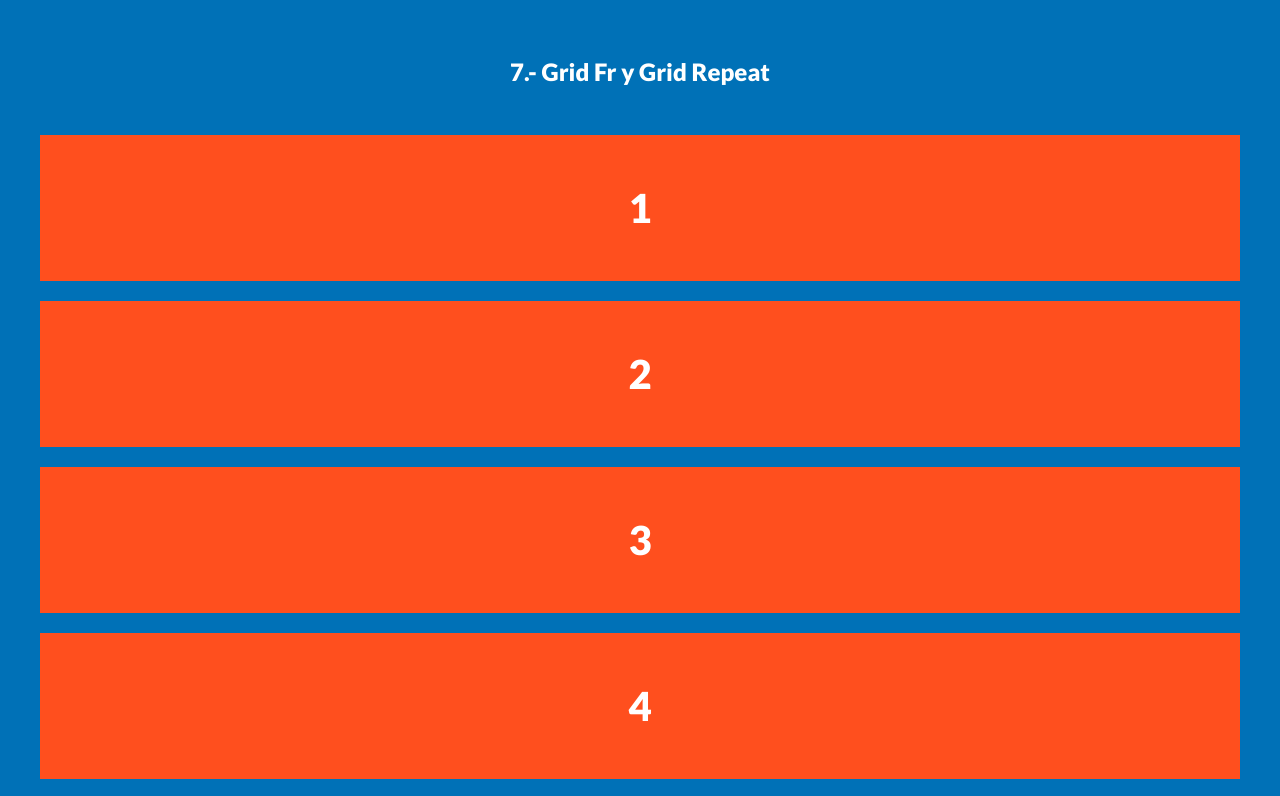
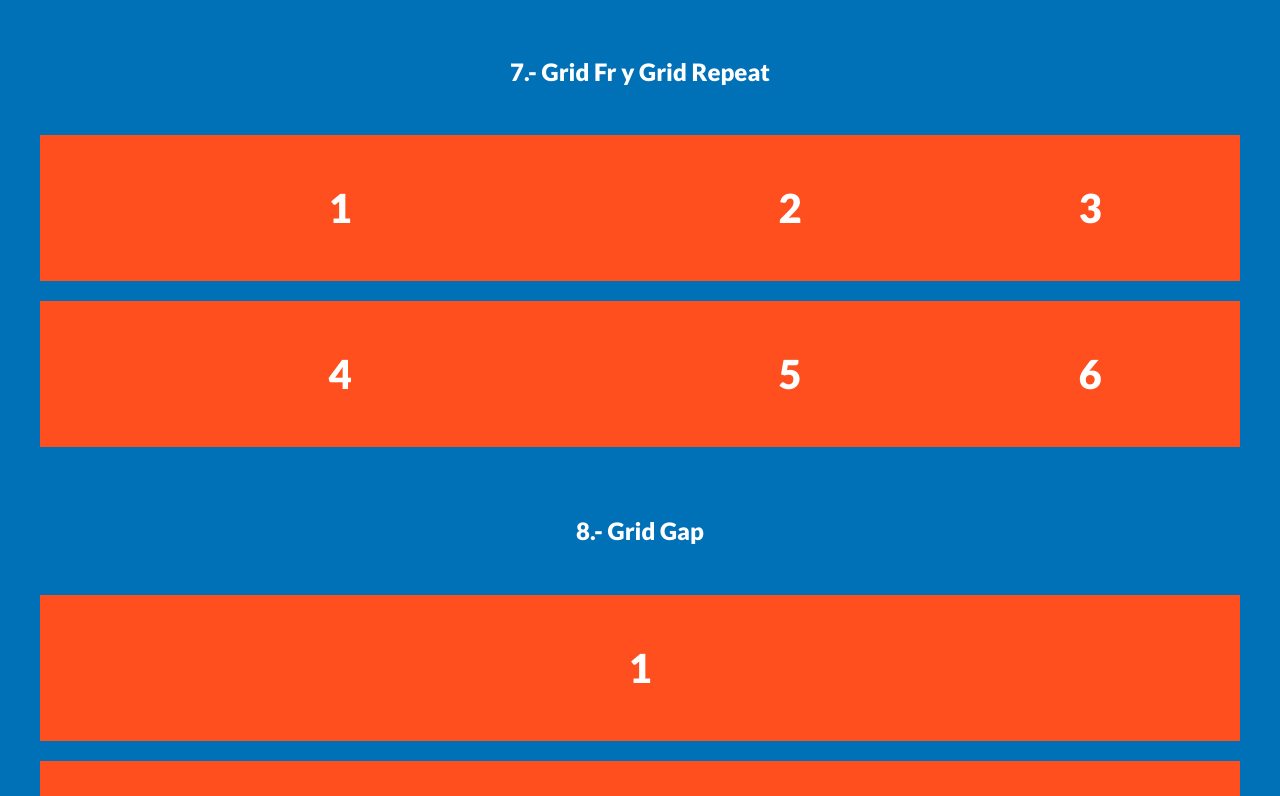
Before and after one commit to psyQore/Practica-Grid-Conceptos-Basicos, a plain HTML site: page index.html in a window 1280 px wide. Shown: the part 4560-5356 px from the top of the page. Drawn offline with Linux system fonts and the light colour scheme.

Commit message:
Ejemplo de grid fr y repeat

```diff
--- a/css/style.css
+++ b/css/style.css
@@ -136,9 +136,8 @@ h2 {
   grid-auto-flow: dense;
 }
 .grid-6 .box:nth-child(2) {
-    grid-column: 1 / 2;
+  grid-column: 1 / 2;
 }
-
 
 /*
 
@@ -147,4 +146,27 @@ h2 {
       Para rellenar los espacios del grid
 
 
-  */
+*/
+
+/* 7 - Grid Fr y Grid Repeat */
+.grid-7 {
+  display: grid;
+  grid-template-columns: 2fr repeat(2, 1fr);
+
+}
+
+
+/*
+
+    Sintaxis Recomendada:
+    grid-template-columns: repeat(2, 1fr);
+
+    grid: repeat(2, 400rem) / repear(3, 1fr);
+
+    si no tiene un heigth no funciona el row
+    xq no tiene una altura definina para dividir en fr
+    sin altura, darle una altura o unidad fija
+
+
+
+*/
```
